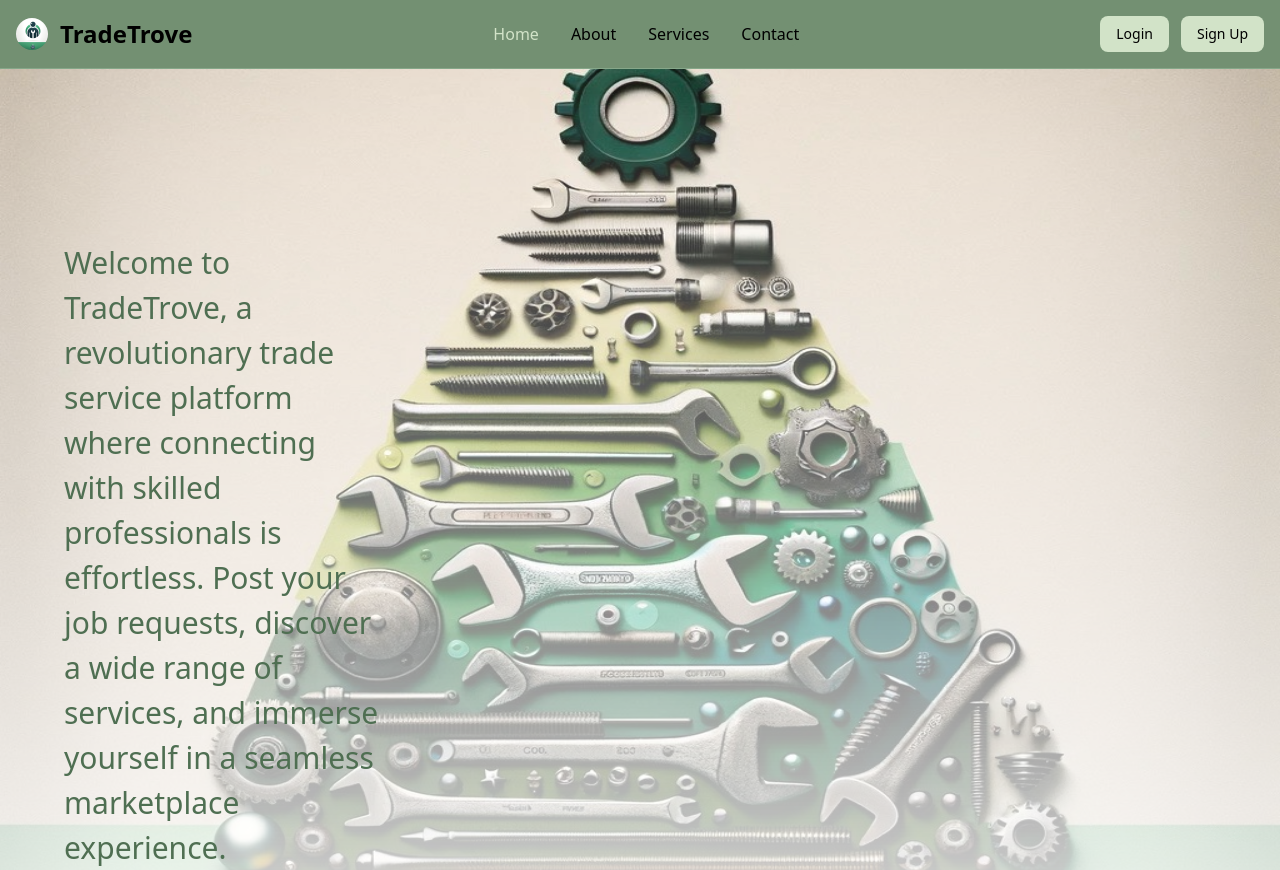
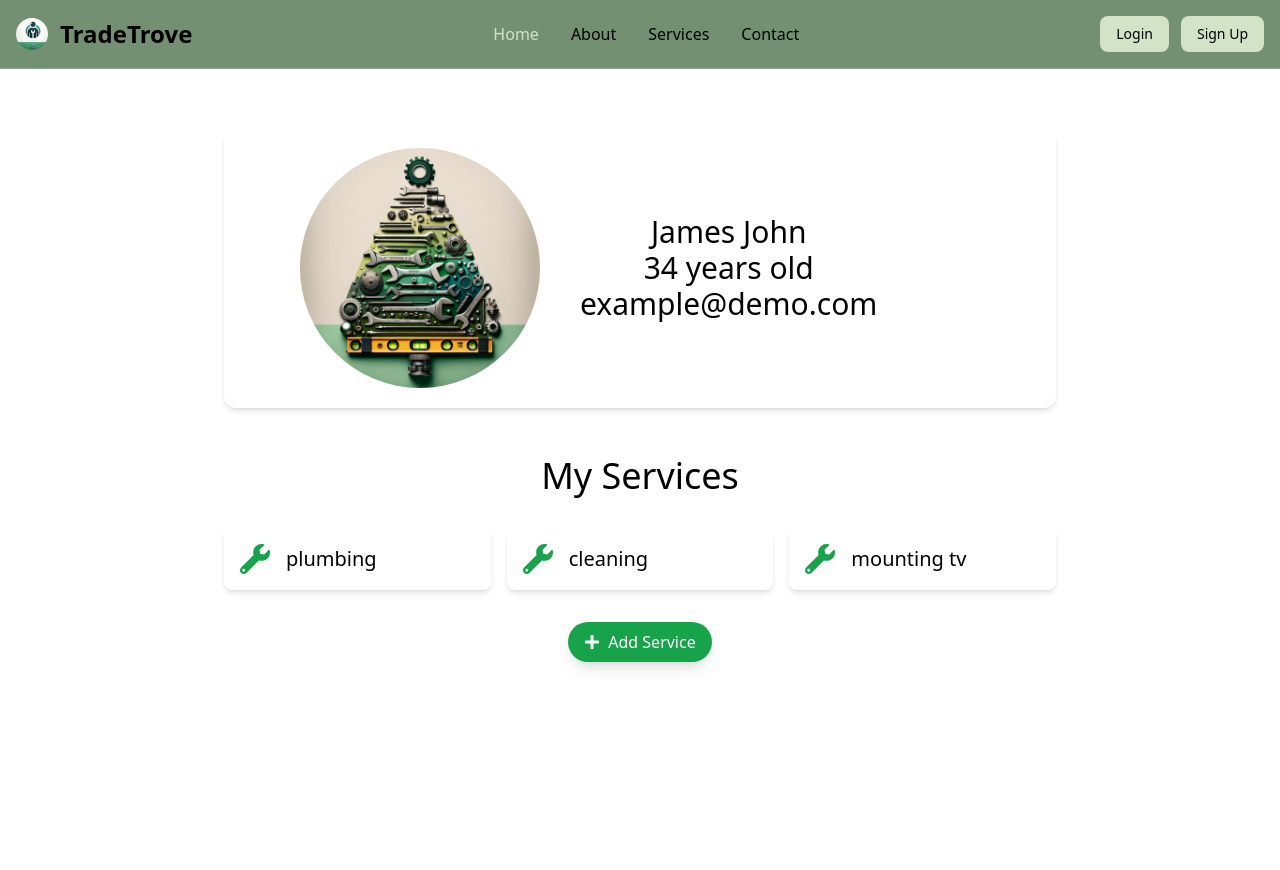
Before and after one commit to jaimalhi/TradeTrove, a React (Create React App) app in the folder frontend/: page / in a window 1280 px wide. After the commit the page ends 800 px from the top, so only its background shows below. Built offline with nearby package versions, Linux system fonts and the light colour scheme.

Commit message:
Made frontend for services page

```diff
--- a/frontend/src/App.js
+++ b/frontend/src/App.js
@@ -6,6 +6,8 @@ import Login from "./components/LoginPage/LoginPage";
 import LandingPage from "./components/LandingPage/LandingPage";
 import SignupPage from "./components/SignupPage/SignupPage";
 import ViewJobsPage from "./components/ViewJobsPage/ViewJobsPage";
+import TradieServicesPage from "./components/TradieServicesPage/TradieServicesPage";
+
 import {
   BrowserRouter as Router,
   Switch,
@@ -18,7 +20,7 @@ function App() {
   return (
     <Router>
       <Routes>
-        <Route path="/" element={[<Navbar />, <LandingPage />]}></Route>
+        <Route path="/" element={[<Navbar />, <TradieServicesPage />]}></Route>
         <Route path="/login" element={[<Navbar />, <Login />]}></Route>
         <Route path="/signUp" element={[<Navbar />, <SignupPage />]}></Route>
         <Route path="/tradieViewJobs" element={[<Navbar />, <ViewJobsPage />]}></Route>
--- /dev/null
+++ b/frontend/src/components/TradieServicesPage/TradieServicesPage.js
@@ -0,0 +1,53 @@
+import React from "react";
+import LandingImage from "../../Resources/Images/LandingImage.jpg";
+import { FaWrench, FaPlus } from "react-icons/fa";
+
+function TradieServicesPage() {
+  const placeholderTradie = {
+    name: "James",
+    lastname: "John",
+    age: "34",
+    email: "example@demo.com",
+    services: ["plumbing", "cleaning", "mounting tv"],
+  };
+
+  return (
+    <div className="p-24 mx-auto mt-8 max-w-screen-lg">
+      <div className="p-5 bg-white rounded-xl shadow-md flex flex-row items-center">
+        <img
+          src={LandingImage}
+          className="w-60 h-60 rounded-full ml-14"
+          alt="job-image"
+        />
+        <div className="flex flex-col justify-between ml-10">
+          <p className="text-3xl text-center">
+            {placeholderTradie.name} {placeholderTradie.lastname}
+          </p>
+          <p className="text-3xl text-center">
+            {placeholderTradie.age} years old
+          </p>
+          <p className="text-3xl text-center">{placeholderTradie.email}</p>
+        </div>
+      </div>
+      <h3 className="text-4xl text-center mt-12 mb-8">My Services</h3>
+      <ul className="grid grid-cols-1 md:grid-cols-2 lg:grid-cols-3 gap-4">
+        {placeholderTradie.services.map((service, index) => (
+          <li
+            key={index}
+            className="bg-white shadow-md rounded-lg flex items-center p-4 hover:bg-green-800"
+          >
+            <FaWrench className="text-green-600 mr-4" size={30} />
+            <span className="text-xl">{service}</span>
+          </li>
+        ))}
+      </ul>
+      <div className="flex justify-center mt-8">
+        <button className="flex items-center px-4 py-2 bg-green-600 text-white rounded-full shadow-lg hover:bg-green-800">
+          <FaPlus className="mr-2" /> Add Service
+        </button>
+      </div>
+    </div>
+  );
+}
+
+export default TradieServicesPage;
```
